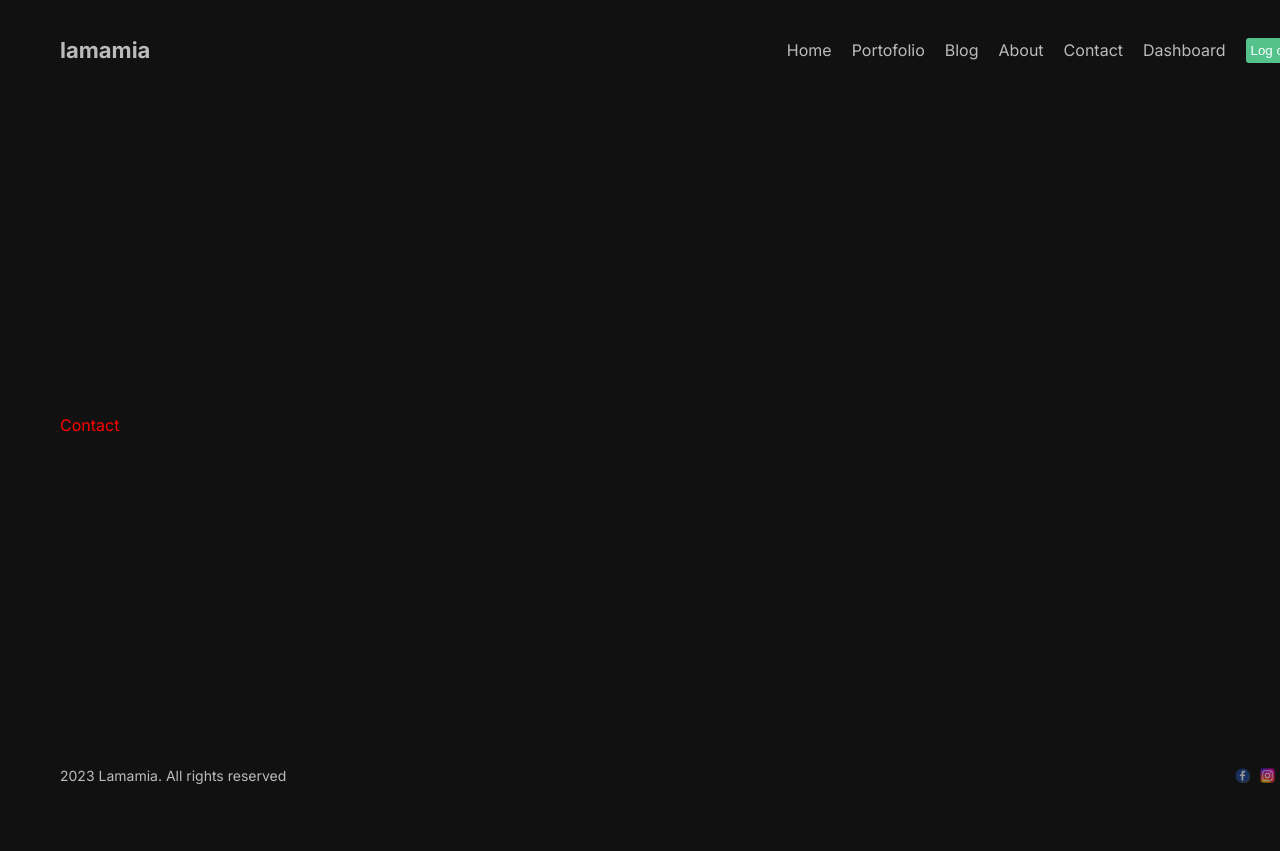
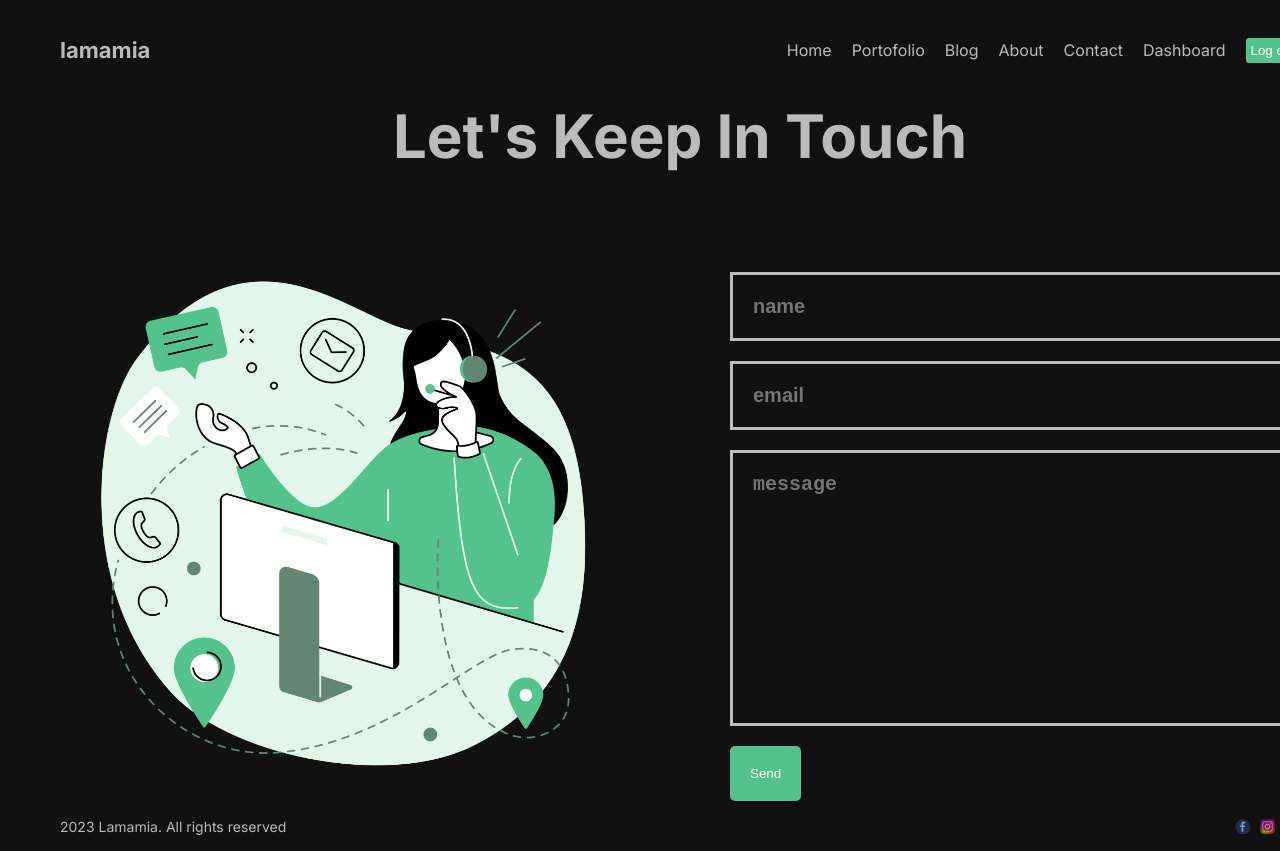
Before and after one commit to huytrandev123/shopping-next-js, a Next.js app: page /contact in a window 1280 px wide. Before the commit the page ends 800 px from the top, so only its background shows below. Built offline with nearby package versions, Linux system fonts and the light colour scheme.

Commit message:
6. Contact UI

```diff
--- a/src/app/contact/Contact.module.scss
+++ b/src/app/contact/Contact.module.scss
@@ -1,3 +1,54 @@
-.contact {
-    color: red;
+.container {
 }
+
+.title {
+    font-size: 60px;
+    margin-bottom: 100px;
+    text-align: center;
+    text-transform: capitalize;
+}
+
+.content {
+    display: flex;
+    align-items: center;
+    gap: 100px;
+
+    .imgContainer {
+        flex: 1;
+        height: 500px;
+        position: relative;
+
+        .image {
+            object-fit: contain;
+            animation: move 3s infinite alternate;
+        }
+
+        @keyframes move {
+            from {
+                transform: translateY(-15px);
+            }
+            to {
+                transform: translateY(0px) scale(1.03);
+            }
+        }
+    }
+
+    .form {
+        flex: 1;
+        display: flex;
+        flex-direction: column;
+        gap: 20px;
+
+        .input,
+        .textArea {
+            padding: 20px;
+            background-color: transparent;
+            border: none;
+            outline: none;
+            color: #bbb;
+            border: 3px solid #bbb;
+            font-size: 20px;
+            font-weight: 600;
+        }
+    }
+}
--- a/src/app/contact/page.jsx
+++ b/src/app/contact/page.jsx
@@ -1,12 +1,53 @@
-'use client'
+'use client';
 import React from 'react';
-import styles from './Contact.module.scss'
+import styles from './Contact.module.scss';
 import classNames from 'classnames/bind';
+import Image from 'next/image';
+import Button from '@/components/Button';
 
-const cx = classNames.bind(styles)
+const cx = classNames.bind(styles);
 
 function Contact() {
-    return <div className={cx('contact')}>Contact</div>;
+    return (
+        <div className={cx('container')}>
+            <h1 className={cx('title')}>Let's keep in touch</h1>
+            <div className={cx('content')}>
+                {/* Img */}
+                <div className={cx('imgContainer')}>
+                    <Image
+                        src="/contact.png"
+                        alt="contact img"
+                        fill={true}
+                        sizes={15}
+                        className={cx('image')}
+                    />
+                </div>
+
+                {/* Form */}
+                <form className={cx('form')}>
+                    <input
+                        className={cx('input')}
+                        type='text'
+                        placeholder='name'
+                    />
+
+                    <input
+                        className={cx('input')}
+                        type='email'
+                        placeholder='email'
+                    />
+
+                    <textarea
+                        className={cx('textArea')}
+                        placeholder='message'
+                        cols="30"
+                        rows="10">
+                    </textarea>
+                    <Button url="#" text="Send" />
+                </form>
+            </div>
+        </div>
+    );
 }
 
 export default Contact;
--- a/src/app/globals.css
+++ b/src/app/globals.css
@@ -2,6 +2,7 @@
     box-sizing: border-box;
     padding: 0;
     margin: 0;
+    user-select: none;
 }
 
 :root {
```
